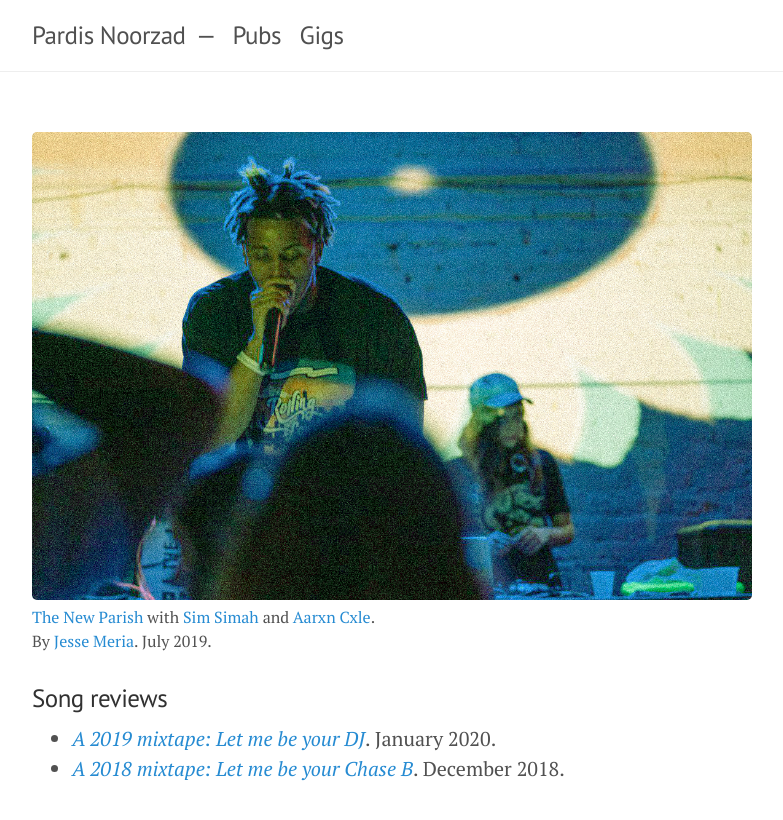
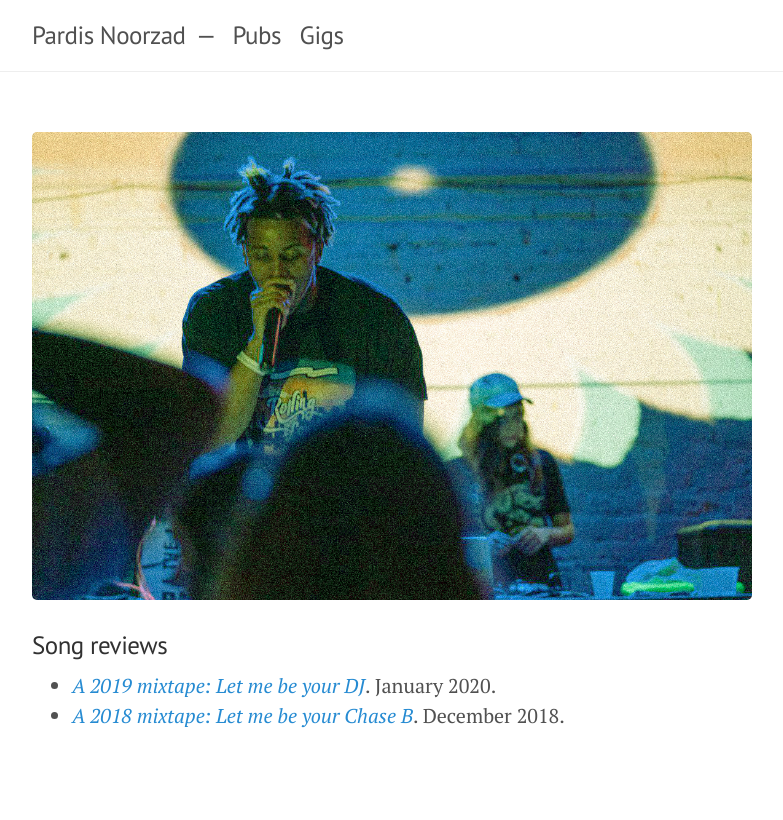
Before and after one commit to djpardis/djpardis.github.io, a Jekyll site: the page built from gigs.md, in a window 1280 px wide. Shown: the top 820 px of the page, without its empty margins (248-1031 px from the left). Built offline with Jekyll 4.4.1, drawn with Linux system fonts in a browser that asks for light colours.

```diff
--- a/gigs.md
+++ b/gigs.md
@@ -4,10 +4,10 @@
 published: true
 ---
 
-<figure style="margin: auto">
+<!-- <figure> -->
 <img src="../files/pics/djing.jpg" alt="Pardis Noorzad (aka DJ Pardis) and Sim Simah" title="Pardis Noorzad (aka DJ Pardis) and Sim Simah" style="margin:5px 0px">
-<figcaption style="font-size: 16px;"><a href="https://www.thenewparish.com/" target="_blank">The New Parish</a> with <a href="https://soundcloud.com/ohsimsimah" target="_blank">Sim Simah</a> and <a href="https://soundcloud.com/ohsimsimah/flavor-feat-aarxn-cxle-adn-rd" target="_blank">Aarxn Cxle</a>.<br>By <a href="https://photos.meria.agency/" target="_blank">Jesse Meria</a>. July 2019.</figcaption>
-</figure>
+<!-- <figcaption><a href="https://www.thenewparish.com/" target="_blank">The New Parish</a> with <a href="https://soundcloud.com/ohsimsimah" target="_blank">Sim Simah</a> and <a href="https://soundcloud.com/ohsimsimah/flavor-feat-aarxn-cxle-adn-rd" target="_blank">Aarxn Cxle</a>.<br>By <a href="https://photos.meria.agency/" target="_blank">Jesse Meria</a>. July 2019.</figcaption> -->
+<!-- </figure> -->
 
 ### Song reviews
 
--- a/public/css/lanyon.css
+++ b/public/css/lanyon.css
@@ -561,3 +561,20 @@
 .layout-reverse.sidebar-overlay #sidebar-checkbox:checked ~ .sidebar {
   box-shadow: -.25rem 0 .5rem rgba(0,0,0,.1);
 }
+
+/*
+* Figure with caption
+*
+*/
+
+/*
+figure {
+  margin: auto;
+}
+
+figcaption {
+  /* font-style: italic; */
+  font-size: 16px;
+  text-align: left;
+}
+*/
```
